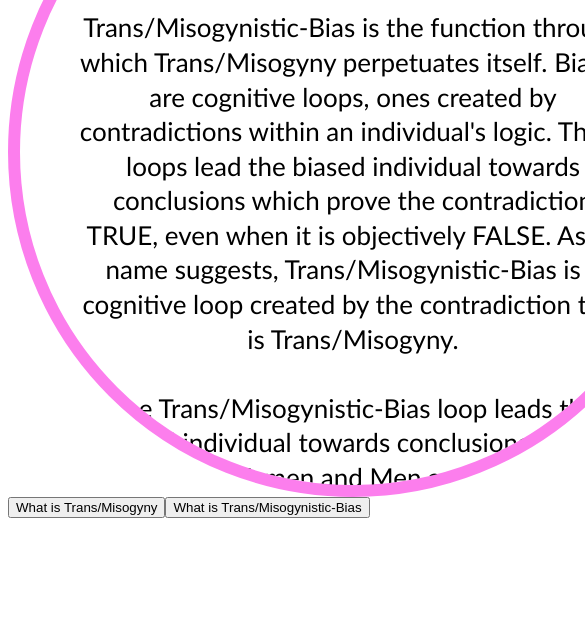
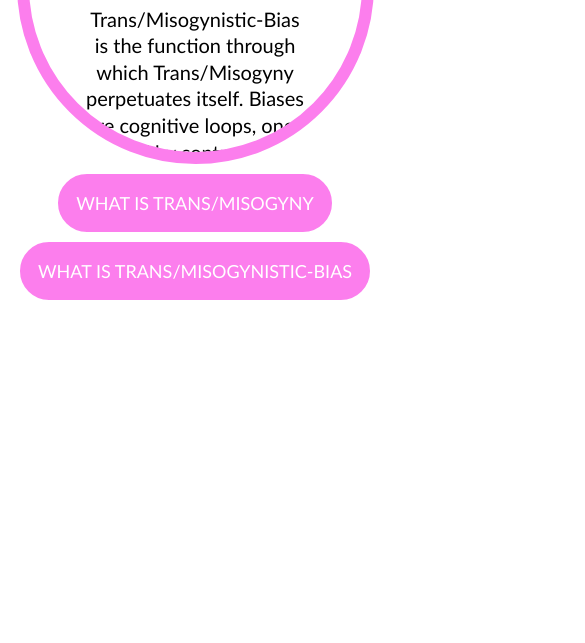
Before and after one commit to thicced-witch/transmisogyny, a plain HTML site: page index.html in a window 390 px wide. Shown: the part 201-844 px from the top of the page, 585 px wide, since content can reach past the window. Drawn offline with Linux system fonts and the light colour scheme.

Commit message:
Add files via upload

```diff
--- a/css/style.css
+++ b/css/style.css
@@ -1,3 +1,5 @@
+/* Font Styling */
+
 h1 {
     font-family: 'Gill Sans', 'Gill Sans MT', Calibri, 'Trebuchet MS', sans-serif;
     font-size: 36px;
@@ -21,15 +23,47 @@ p {
     margin: auto;
 }
 
+#archive {
+    margin: auto;
+    max-width: 900px;
+    text-align: center;
+}
+
 /* GLOBAL CLASS styling */
 
+.archive {
+    text-align: center;
+    margin-top: .33em;
+}
 .box {
     border: solid 3.33mm #FC7EED;
     border-radius: 100%;
-    min-width: 666px;
+    max-width: 666px;
     overflow: scroll;
     max-height: 666px;
     margin: auto;
+}
+
+.button {
+    background-color: #FC7EED;
+    color: white;
+    border: solid .33em white;
+    border-radius: 3em;
+    padding: 1em;
+    font-size: 18px;
+    font-family: 'Gill Sans', 'Gill Sans MT', Calibri, 'Trebuchet MS', sans-serif;
+    text-transform: uppercase;
+    text-decoration: bold;
+}
+
+.button:hover {
+    background-color: black;
+}
+
+.button:active {
+    background-color: white;
+    border: solid .33em #FC7EED;
+    color: black;
 }
 
 .textBox {
@@ -38,3 +72,20 @@ p {
     padding: 3.33em;
     padding-bottom: 6.66em;
 }
+
+/* MOBILE RENDERING */
+
+@media (max-width: 666px) {
+    .box {
+        max-width: 333px;
+        max-height: 333px;
+    }
+    .textBox {
+        width: auto
+    }
+    h1 {font-size: 26px;
+    }
+    p {
+        font-size: 20px;
+    }
+}
```
